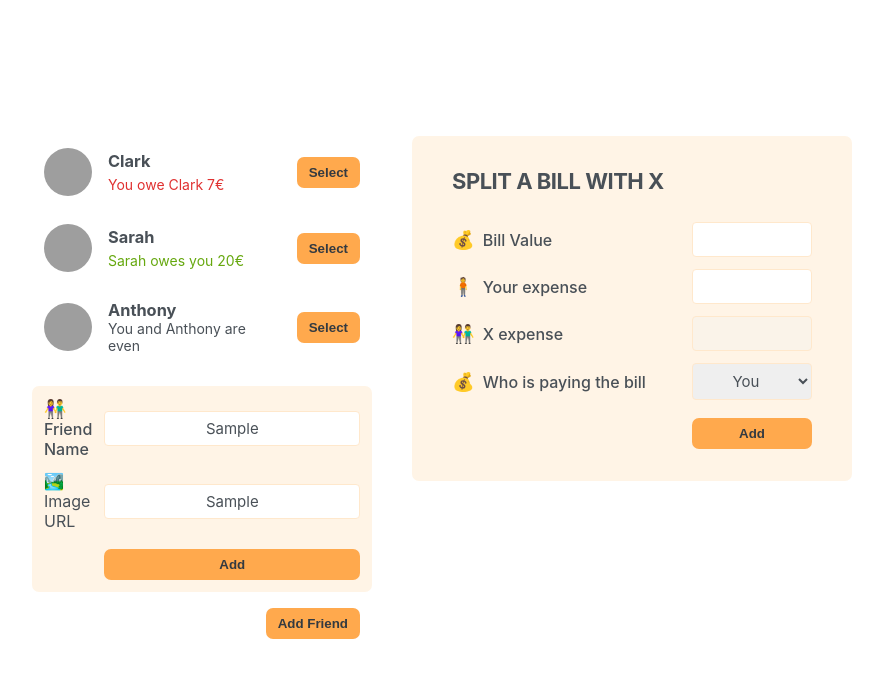
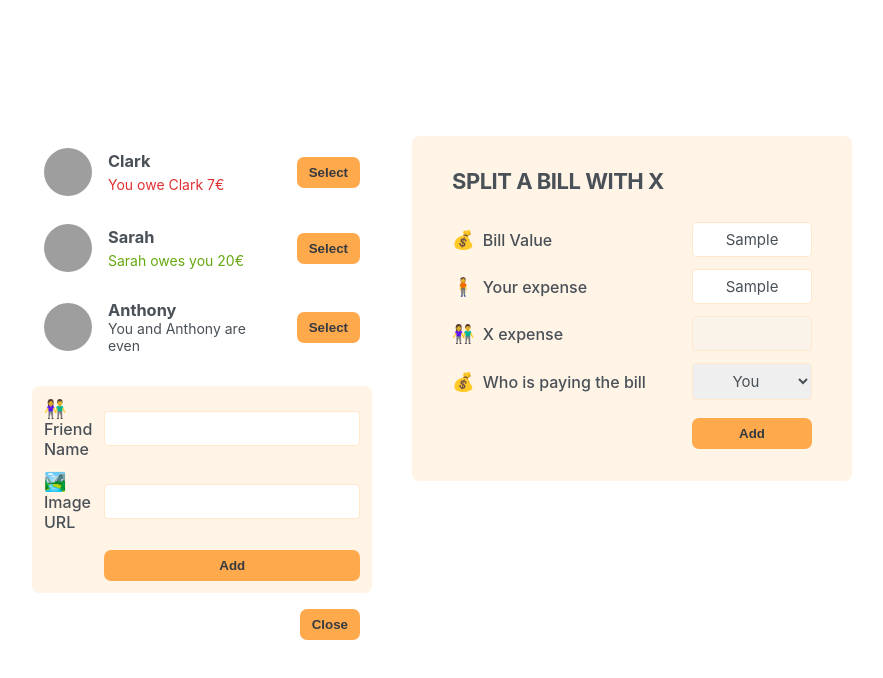
Before and after one commit to kerstin-w/eat-n-split, a React (Create React App) app: page / in a window 1280 px wide. Both pictures are taken after typing "Sample", "Sample" into the empty fields and a click on the button "Add Friend". Shown: the top 678 px of the page, without its empty margins (198-1081 px from the left). Built offline with nearby package versions, Linux system fonts and the light colour scheme; grey boxes are pictures that could not be loaded.

Commit message:
feat: Add toggle functionality to show/hide Form to add a friend

```diff
--- a/src/App.js
+++ b/src/App.js
@@ -1,3 +1,5 @@
+import { useState } from "react";
+
 const initialFriends = [
   {
     id: 118836,
@@ -19,13 +21,29 @@ const initialFriends = [
   },
 ];
 
+function Button({ children, onClick }) {
+  return (
+    <button className="button" onClick={onClick}>
+      {children}
+    </button>
+  );
+}
+
 export default function App() {
+  const [showAddFriend, setShowAddFriend] = useState(false);
+
+  function handleShowAddFriend() {
+    setShowAddFriend((show) => !show);
+  }
+
   return (
     <div className="app">
       <div className="sidebar">
         <FriendsList />
-        <FormAddfriend />
-        <Button>Add Friend</Button>
+        {showAddFriend && <FormAddfriend />}
+        <Button onClick={handleShowAddFriend}>
+          {showAddFriend ? "Close" : "Add Friend"}
+        </Button>
       </div>
       <FormSplitBill />
     </div>
@@ -66,17 +84,13 @@ function Friend({ friend }) {
   );
 }
 
-function Button({ children }) {
-  return <button className="button">{children}</button>;
-}
-
 function FormAddfriend() {
   return (
     <form className="form-add-friend">
       <label>👫 Friend Name</label>
       <input type="text" />
 
-      <lable>🏞️ Image URL</lable>
+      <label>🏞️ Image URL</label>
       <input type="text" />
       <Button>Add</Button>
     </form>
```
